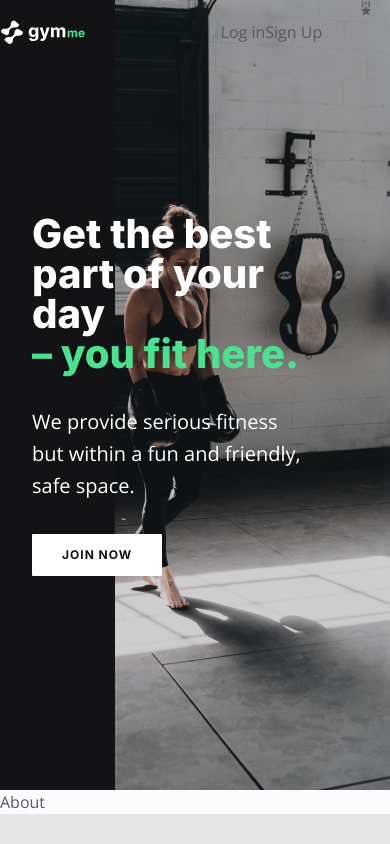
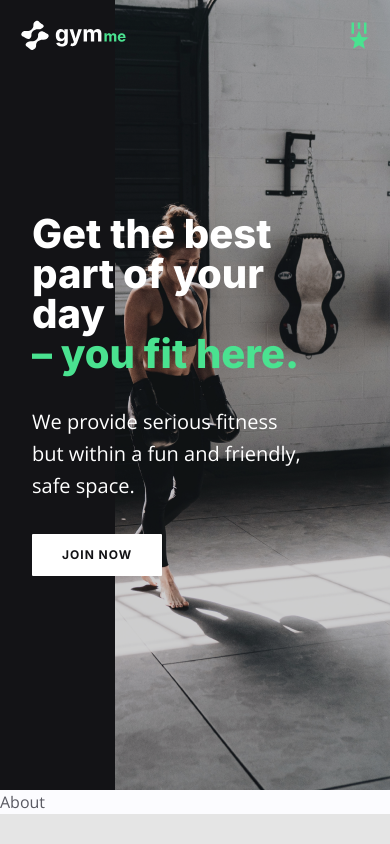
Before and after one commit to zablon-oigo/deploy-reactapp-using-terraform, a React (Vite) app: page / in a window 390 px wide. Built offline with nearby package versions, Linux system fonts and the light colour scheme.

Commit message:
Nav mobile styling

```diff
--- a/src/components/Header.jsx
+++ b/src/components/Header.jsx
@@ -8,12 +8,12 @@ export default function Header() {
   const{logo,btnLoginText,btnSignupText}=header;
   return (
     <>
-    <header className={`${isActive?'bg-neutral-500 py-[16px]':'bg-transparent py-[20px]'} fixed max-w-[1440px] z-30 left-0 right-0  mx-auto flex justify-between`}>
+    <header className={`${isActive?'bg-neutral-500 py-[16px]':'bg-transparent py-[20px]'} fixed max-w-[1440px] z-30 left-0 right-0  mx-auto flex justify-between items-center px-[20px] lg:px-[80px] transition-all duration-300`}>
       <a href="" className="">
-        <img src={logo} alt="" className="" />
+        <img src={logo} alt="" className="h-[30px]" />
       </a>
       <Nav/>
-      <div className="">
+      <div className="hidden space-x-4 lg:flex">
         <button className="">
           {btnLoginText}
         </button>
@@ -21,8 +21,8 @@ export default function Header() {
           {btnSignupText}
         </button>
       </div>
-      <div className="absolute top-0 lg:hidden right-4">
-        <RiMedal2Fill/>
+      <div className="absolute lg:hidden right-4">
+        <RiMedal2Fill className='text-3xl text-primary-200'/>
 
       </div>
       <NavMobile/>
```
